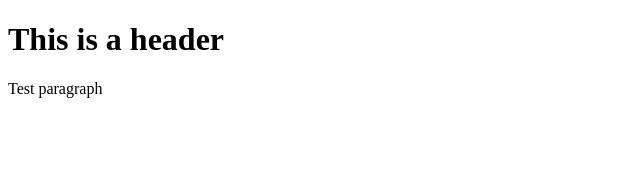
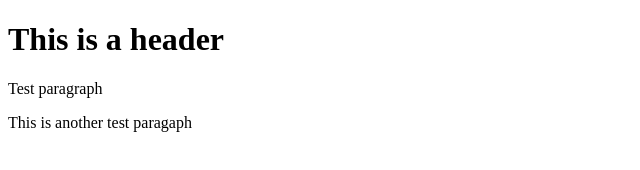
Before and after one commit to katydevelops/git-test, a plain HTML site: page index.html in a window 1280 px wide. Shown: the whole page, without its empty margins (0-640 px from the left). Drawn offline with Linux system fonts and the light colour scheme.

Commit message:
Third Commit

```diff
--- a/index.html
+++ b/index.html
@@ -9,5 +9,6 @@
 <body>
     <h1>This is a header</h1>
     <p>Test paragraph<g/>
+    <p>This is another test paragaph</p>
 </body>
 </html>
```
Also changed, not shown: 1 other file.
